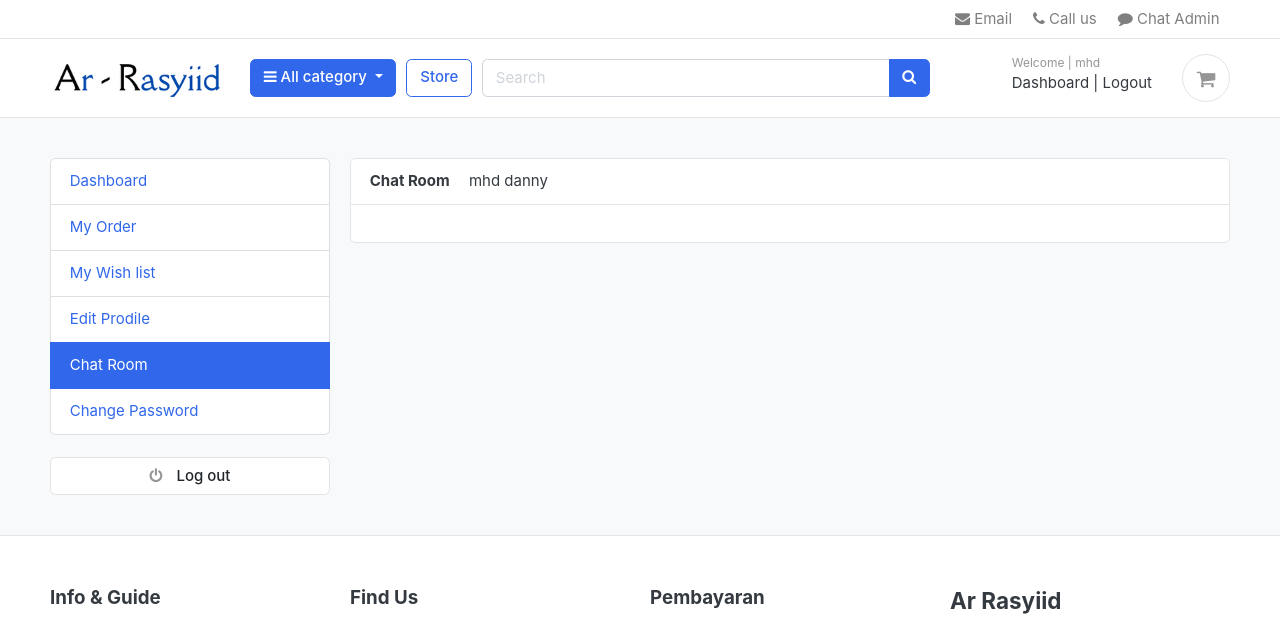
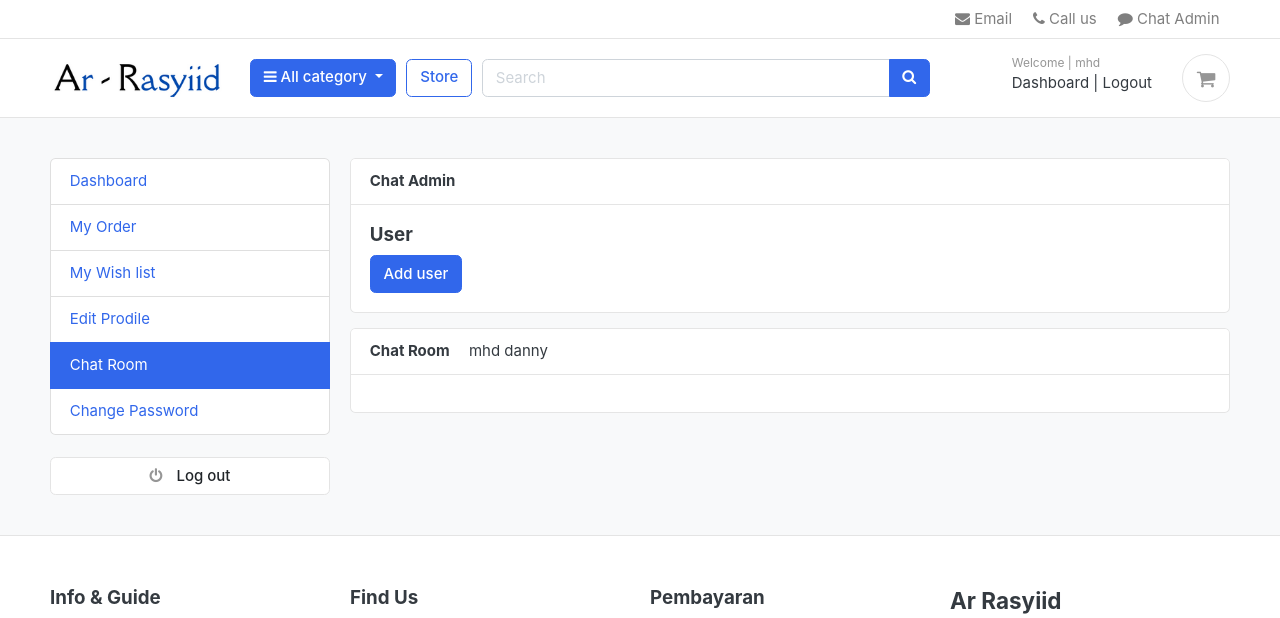
Before and after one commit to mhddanny/Project-Ecom, a Django app: page /chat-admin/ in a window 1280 px wide. Shown: the top 618 px of the page. Run offline with Django 4.2, Linux system fonts and the light colour scheme; a user stored in the database is signed in; data comes from the database, SQL or seed files in the repository; data that the repository does not hold is empty; some libraries are stand-ins or nearby versions; some web fonts are replaced.

Commit message:
info join chat agen

```diff
--- a/src/projectCart/chat/models.py
+++ b/src/projectCart/chat/models.py
@@ -20,12 +20,12 @@ class Message(models.Model):
 class Room(models.Model):
     WAITING = 'waiting'
     ACTIVE = 'active'
-    CLOSE = 'close'
+    CLOSED = 'closed'
 
     CHOICES_STATUS = {
         (WAITING, 'Waiting'),
         (ACTIVE, 'Active'),
-        (CLOSE, 'Close'),
+        (CLOSED, 'Closed'),
     }
 
     uuid = models.CharField(max_length=255)
--- a/src/projectCart/chat/urls.py
+++ b/src/projectCart/chat/urls.py
@@ -10,4 +10,5 @@ urlpatterns = [
     path('api/create-room/<str:uuid>/', views.create_room, name='create-room'),
     path('chat-admin/', views.chatAdmin, name='chat-admin'),
     path('chat-admin/<str:uuid>', views.chatAdminRoom, name='chat-admin-room'),
+    path('chat-admin/<str:uuid>/delete', views.deleteAdminRoom, name='delete-admin-room'),
 ]
--- a/src/projectCart/chat/views.py
+++ b/src/projectCart/chat/views.py
@@ -1,7 +1,8 @@
+from django.contrib import messages
 from django.contrib.auth.decorators import login_required
 from django.http import JsonResponse
 from django.utils.safestring import mark_safe
-from django.shortcuts import render
+from django.shortcuts import render, redirect
 from django.views.decorators.http import require_POST
 
 from accounts.models import Account
@@ -63,3 +64,15 @@ def chatAdminRoom(request, uuid):
         'room': room
     }
     return render(request, 'chat/admin/admin_chat_room.html', context)
+
+@login_required
+def deleteAdminRoom(request, uuid):
+    if request.user.has_perm('room.delete_room'):
+        room = Room.objects.get(uuid=uuid)
+        room.delete()
+
+        messages.success(request, 'You have delete room succesfully')
+        return redirect('/chat-admin/')
+    else:
+        messages.error(request, 'You don\t have access to delete room!')
+        return redirect('/chat-admin/')
--- a/src/projectCart/templates/chat/admin/admin_chat_room.html
+++ b/src/projectCart/templates/chat/admin/admin_chat_room.html
@@ -23,7 +23,7 @@
                                 <b>Started: </b>{{room.created_at|timesince}} ago<br>
                                 <b>Status: </b>{{room.get_status_display}}<br>
                                 <b>Page: </b>{{room.url}}<br>
-                                <b>Agen: </b>{% firstof room.crated_by 'None yet...' %}
+                                <b>Agen: </b>{% firstof room.agent.username 'None yet...' %}
                             </div>
                         </div> <!-- row.// -->
                     </div> <!-- card-body .// -->
--- a/src/projectCart/templates/chat/admin/chat_admin.html
+++ b/src/projectCart/templates/chat/admin/chat_admin.html
@@ -11,6 +11,24 @@
         <div class="row">
             {% include 'accounts/dashboard_slide.html' %}
             <main class="col-md-9">
+                <article class="card mb-3">
+                    <header class="card-header">
+                        <strong class="d-inline-block mr-3">Chat Admin</strong>
+
+                    </header>
+                    <div class="card-body">
+                        <div class="row">
+                            {% if perms.user.add_user %}
+                                <div class="col-md-12">
+                                    <h5 mb-4 text-lg>User</h5>
+                                    <a class="btn btn-primary rounded-xl" href="#" role="button">Add user</a>
+                                </div>
+                            {% endif %}
+                        </div> <!-- row.// -->
+                    </div> <!-- card-body .// -->
+
+                </article> <!-- order-group.// -->
+
                 <article class="card">
                     <header class="card-header">
                         <strong class="d-inline-block mr-3">Chat Room</strong>
@@ -28,9 +46,10 @@
                                                 <b class="mb-1">ID : {{room.uuid}}</b><br>
                                                 <b class="mb-1">Name : {{room.client}}</b><br>
                                                 <b class="mb-1">Status : {{room.get_status_display}}</b><br>
-                                                <b class="mb-1">Agen : {% firstof room.agen.name 'Not yet...'%}</b>
+                                                <b class="mb-1">Agen : {% firstof room.agent.full_name 'Not yet...'%}</b>
                                             </p>
-                                            <a href="{% url 'chat:chat-admin-room' room.uuid %}" class="btn btn-sm btn-block btn-primary">Join</a>
+                                            <a href="{% url 'chat:chat-admin-room' room.uuid %}" class=" btn btn-sm btn-block btn-primary">Join</a>
+                                            <a href="{% url 'chat:delete-admin-room' room.uuid %}" class=" btn btn-sm btn-block btn-danger">delete</a>
                                         </div>
                                     </div>
                                 </figcaption>
@@ -39,7 +58,8 @@
                         </div> <!-- row.// -->
                     </div> <!-- card-body .// -->
 
-                </article> <!-- order-group.// -->
+                </article>
+
             </main>
 
         </div> <!-- row.// -->
```
Also changed, not shown: src/projectCart/chat/consumers.py (+10 -0 lines).
